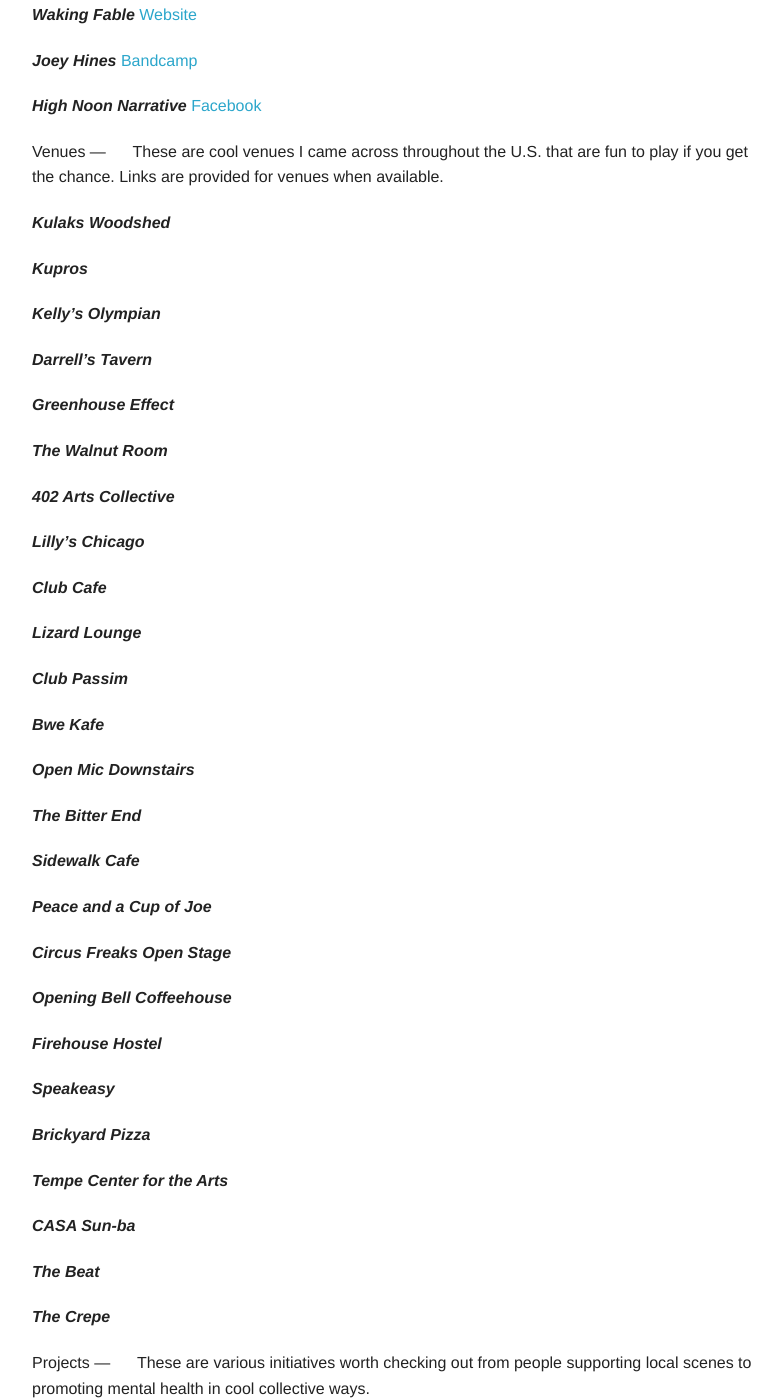
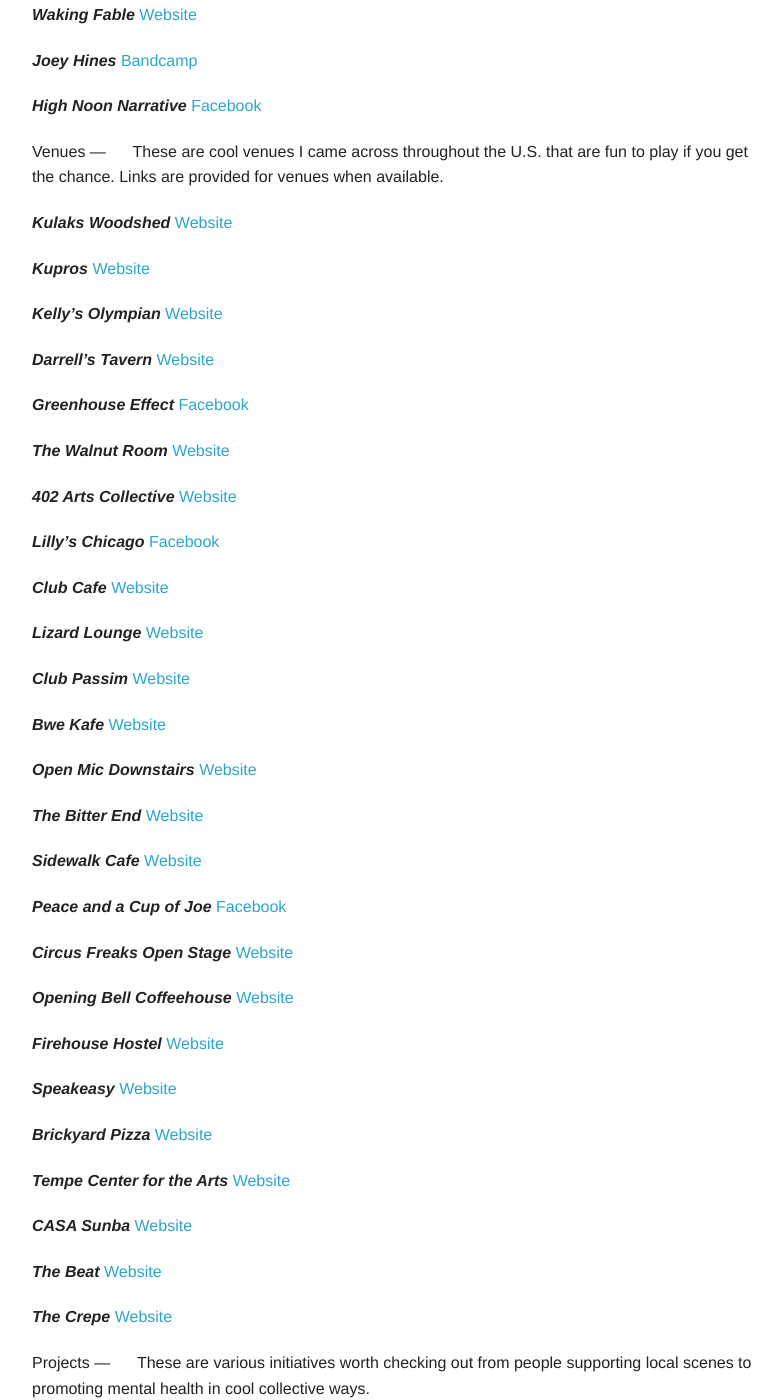
Before and after one commit to atrivialhero/atrivialhero.github.io, a Jekyll site: the page built from love.md, in a window 1280 px wide and 1400 px high, scrolled down 1529 px. Shown: the whole window, without its empty margins (373-1155 px from the left). Built offline with Jekyll 4.4.1, drawn with Linux system fonts in a browser that asks for light colours; some web fonts are replaced; Markdown is read by kramdown in place of the engine named in the settings; some of the changed text lies outside the part shown.

Commit message:
Update love.md

```diff
--- a/love.md
+++ b/love.md
@@ -86,79 +86,79 @@
 &nbsp;&nbsp;&nbsp;&nbsp;&nbsp;These are cool venues I came across throughout the U.S. that are fun to play if you get the chance. Links are provided for venues when available.
 
 ***Kulaks Woodshed***
-
+<a href="http://kulakswoodshed.com">Website</a>
 
 ***Kupros***
-
+<a href="http://www.kuproscrafthouse.com">Website</a>
 
 ***Kelly's Olympian***
-
+<a href="http://kellysolympian.com">Website</a>
 
 ***Darrell's Tavern***
-
+<a href="http://darrellstavern.com">Website</a>
 
 ***Greenhouse Effect***
-
+<a href="https://www.facebook.com/groups/GreenhouseEffectOpen/">Facebook</a>
 
 ***The Walnut Room***
-
+<a href="http://www.thewalnutroom.com">Website</a>
 
 ***402 Arts Collective***
-
+<a href="http://402artscollective.org">Website</a>
 
 ***Lilly's Chicago***
-
+<a href="https://www.facebook.com/LillysChicago">Facebook</a>
 
 ***Club Cafe***
-
+<a href="http://clubcafelive.com">Website</a>
 
 ***Lizard Lounge***
-
+<a href="http://www.thelizardlounge.com">Website</a>
 
 ***Club Passim***
-
+<a href="http://www.clubpassim.org">Website</a>
 
 ***Bwe Kafe***
-
+<a href="http://www.bwekafe.com">Website</a>
 
 ***Open Mic Downstairs***
-
+<a href="http://openmicdownstairs.com">Website</a>
 
 ***The Bitter End***
-
+<a href="http://www.bitterend.com">Website</a>
 
 ***Sidewalk Cafe***
-
+<a href="http://www.sidewalkny.com">Website</a>
 
 ***Peace and a Cup of Joe***
-
+<a href="https://www.facebook.com/peaceandacupofjoe">Facebook</a>
 
 ***Circus Freaks Open Stage***
-
+<a href="http://circusfreaks.org">Website</a>
 
 ***Opening Bell Coffeehouse***
-
+<a href="hhttp://www.openingbellcoffee.com">Website</a>
 
 ***Firehouse Hostel***
-
+<a href="http://www.firehousehostel.com">Website</a>
 
 ***Speakeasy***
-
+<a href="http://www.speakeasyaustin.com">Website</a>
 
 ***Brickyard Pizza***
-
+<a href="http://brickyardpizza.com">Website</a>
 
 ***Tempe Center for the Arts***
+<a href="http://www.tempe.gov/city-hall/community-services/tempe-center-for-the-arts">Website</a>
 
-
-***CASA Sun-ba***
-
+***CASA Sunba***
+<a href="hhttp://www.casa-sunba.com">Website</a>
 
 ***The Beat***
-
+<a href="http://www.thebeatlv.com">Website</a>
 
 ***The Crepe***
-
+<a href="http://thecrepelasvegas.com">Website</a>
 
 
 <a name="Projects"></a>
@@ -170,19 +170,19 @@
 
 
 ***Roads to Courage***
-
+<a href="http://www.roadstocourage.com">Website</a>
 
 ***Couchsurfing***
-
+<a href="https://www.couchsurfing.com">Website</a>
 
 ***402 Arts Collective***
+<a href="http://402artscollective.org">Website</a>
 
-
-***Circus Freaks***
-
+***E.V.I.L.***
+<a href="http://circusfreaks.org/evil/">Website</a>
 
 ***Arcosanti***
-
+<a href="http://arcosanti.org">Website</a>
 
 <a name="Travel"></a>
 Travel
```
